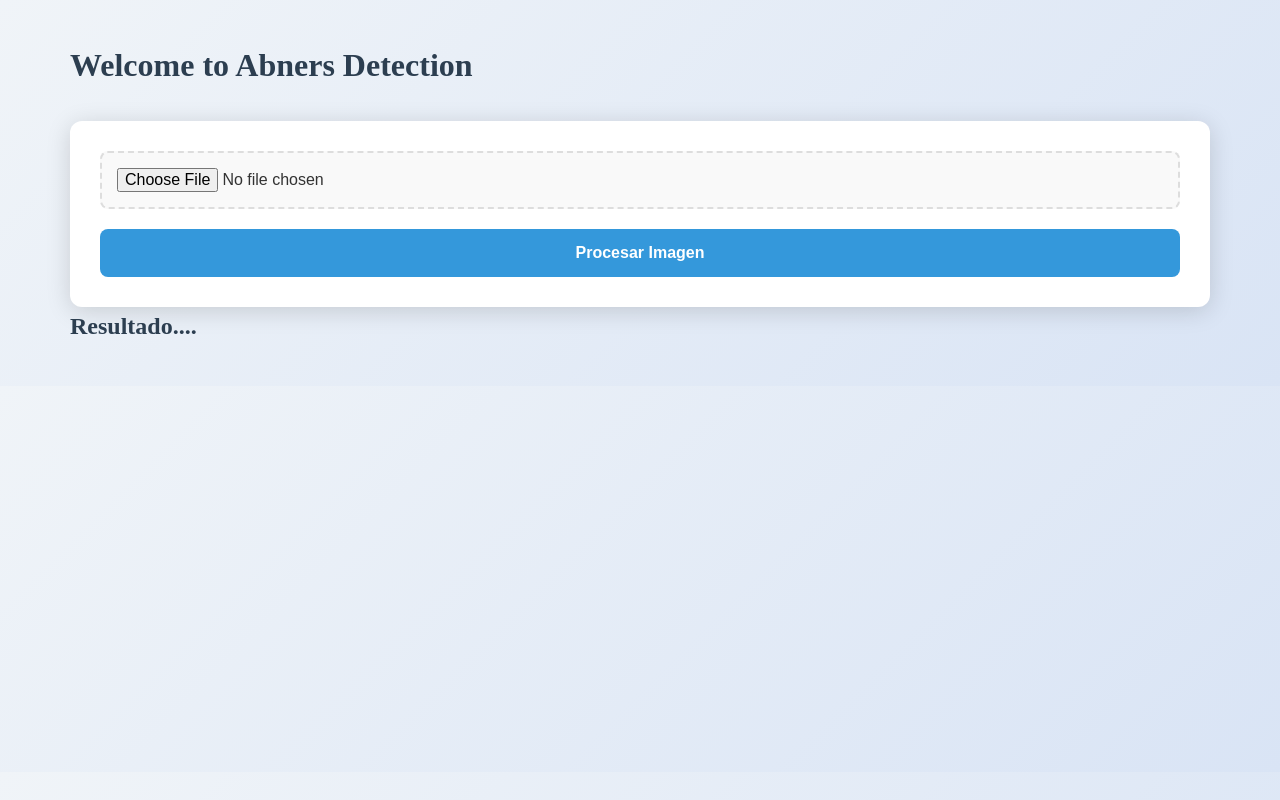
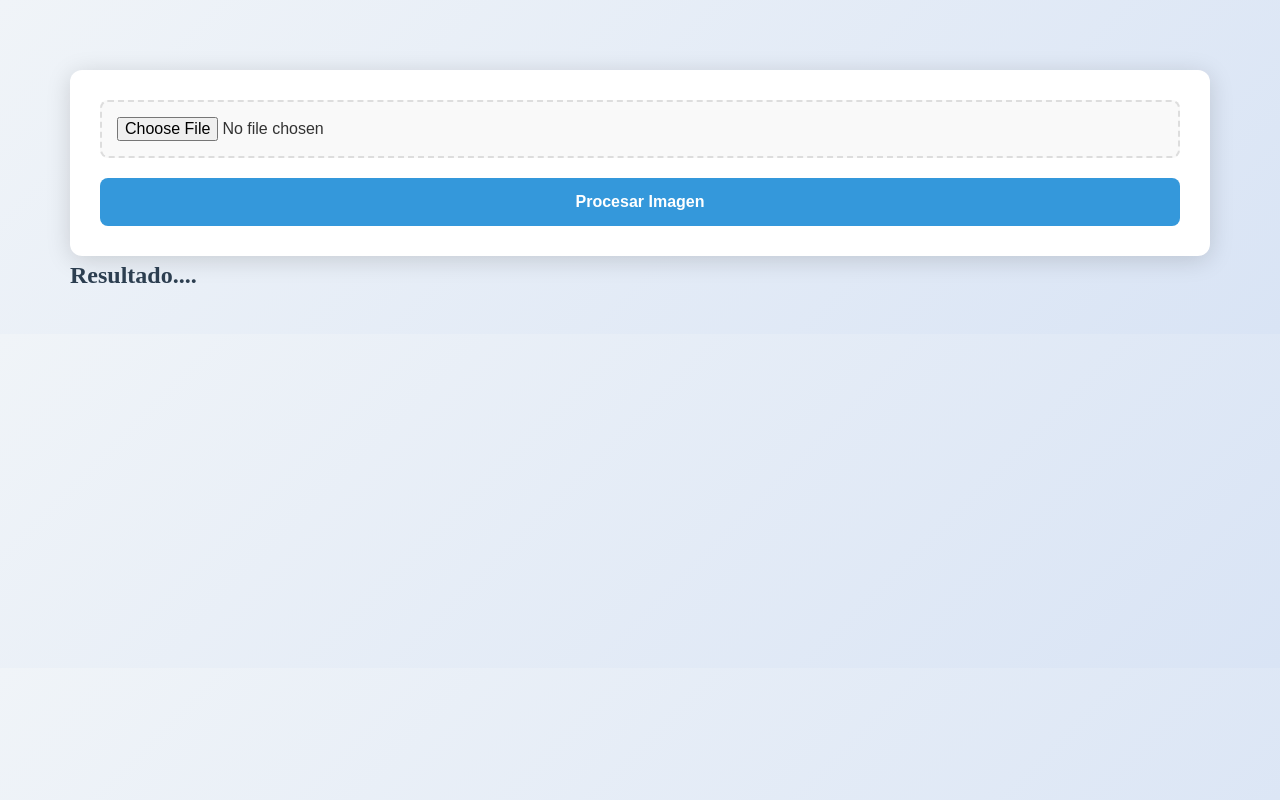
Before and after one commit to DRAKJESUS/emocion, a plain HTML site: page index.html in a window 1280 px wide. Drawn offline with Linux system fonts and the light colour scheme.

Commit message:
Update index.html

```diff
--- a/index.html
+++ b/index.html
@@ -8,7 +8,7 @@
 </head>
 <body>
   <div class="container">
-    <h1>Welcome to Abners Detection</h1>
+    <h1></h1>
     <form id="upload-form">
       <input type="file" id="image-input" accept="image/*" required>
       <button type="submit">Procesar Imagen</button>
```
